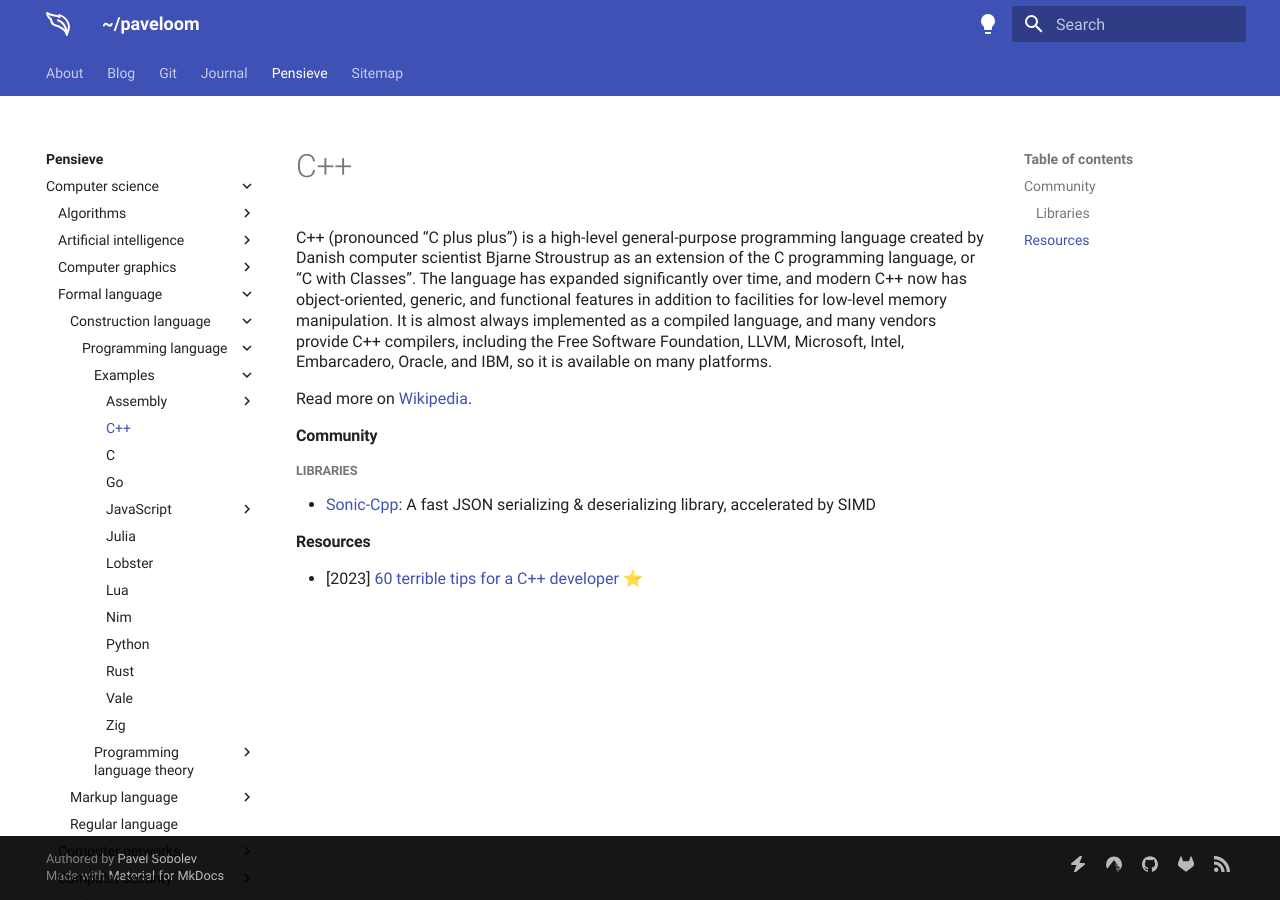
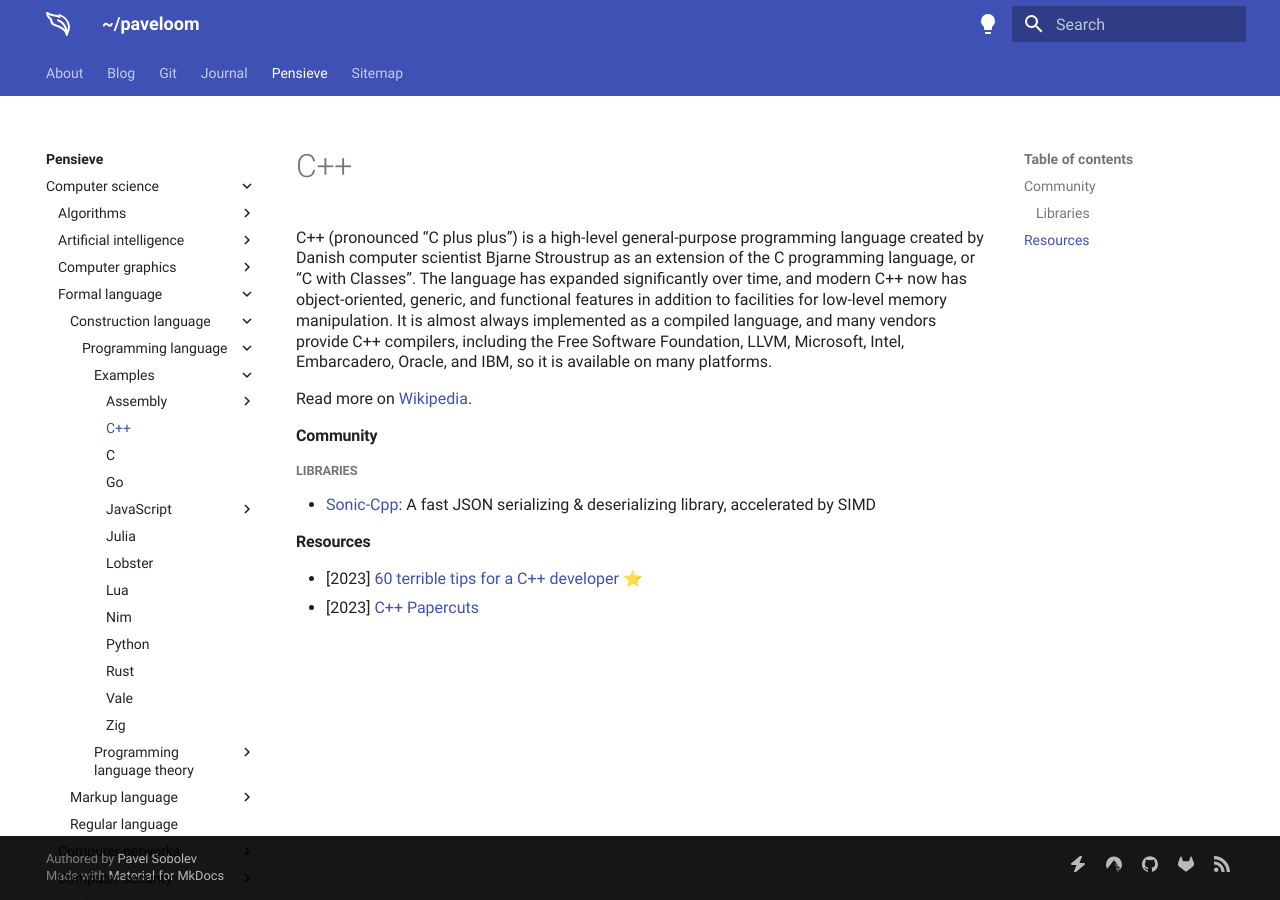
Before and after one commit to paveloom/paveloom.dev, an MkDocs documentation site: the page built from content/pensieve/c-plus-plus.md, in a window 1280 px wide. Built offline with MkDocs 1.6.1 and Material for MkDocs 9.7.7, drawn with Linux system fonts in a browser that asks for light colours.

Commit message:
Pensieve: update the C++ page.

```diff
--- a/content/pensieve/c-plus-plus.md
+++ b/content/pensieve/c-plus-plus.md
@@ -11,3 +11,4 @@ Read more on [Wikipedia](https://en.wikipedia.org/wiki/C++).
 
 #### Resources
 - [2023] [60 terrible tips for a C++ developer](https://pvs-studio.com/en/blog/posts/cpp/1053) ⭐
+- [2023] [C++ Papercuts](https://www.thecodedmessage.com/posts/c++-papercuts)
```
